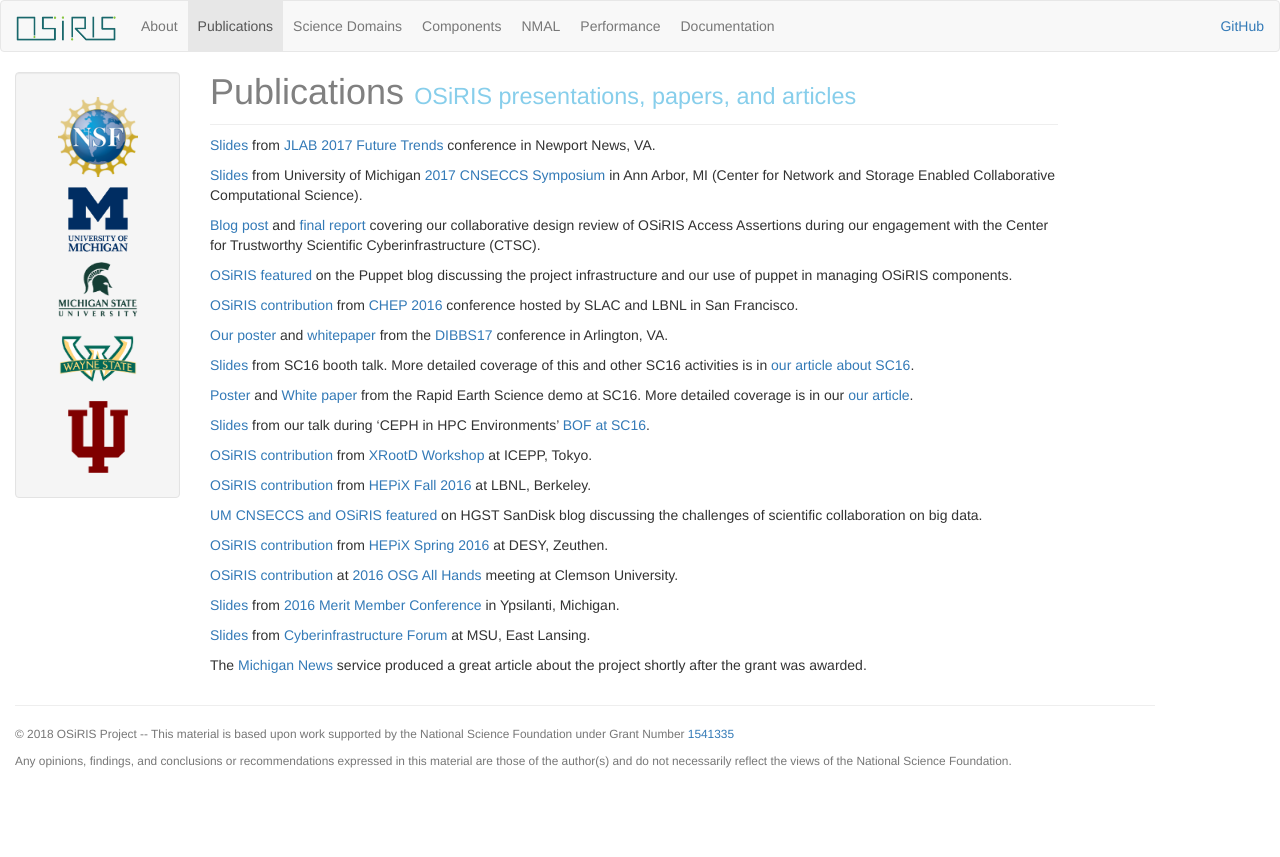
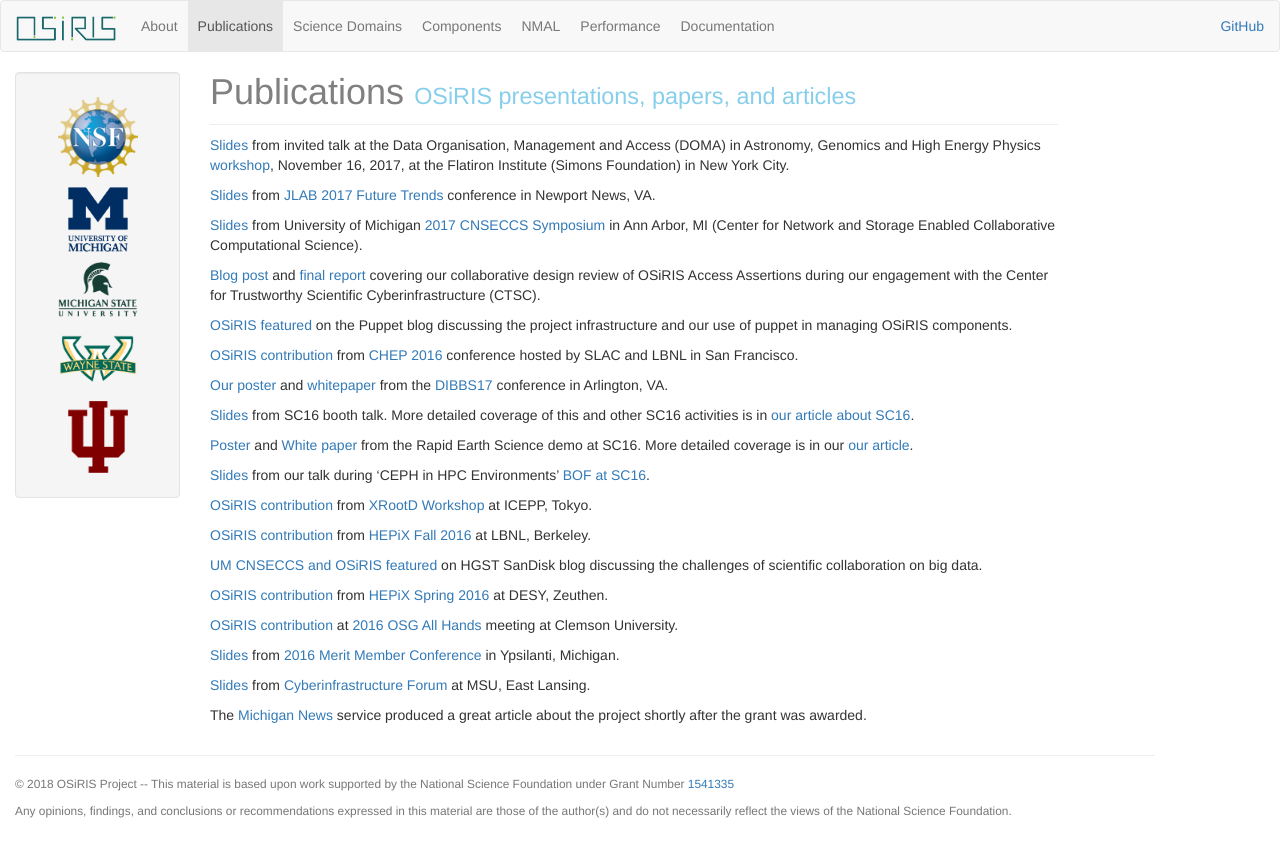
Before and after one commit to MI-OSiRIS/mi-osiris.github.io, a Jekyll site: the page built from publications.md, in a window 1280 px wide. Shown: the top 857 px of the page. Built offline with Jekyll 4.4.1, drawn with Linux system fonts in a browser that asks for light colours.

Commit message:
Add DOMA talk from Shawn

```diff
--- a/publications.md
+++ b/publications.md
@@ -6,6 +6,8 @@
 order: 2
 ---
 {% include JB/setup %}
+
+<a href="https://indico.cern.ch/event/669506/contributions/2782243/attachments/1559925/2455243/DOMA-OSiRIS-ShawnMcKee.pdf">Slides</a> from invited talk at the Data Organisation, Management and Access (DOMA) in Astronomy, Genomics and High Energy Physics <a href="https://indico.cern.ch/event/669506/">workshop</a>, November 16, 2017, at the Flatiron Institute (Simons Foundation) in New York City.
 
 <a href="https://www.jlab.org/indico/event/213/session/5/contribution/18/material/slides/">Slides</a> from <a href="https://www.jlab.org/conferences/trends2017/">JLAB 2017 Future Trends</a> conference in Newport News, VA.
 
```
